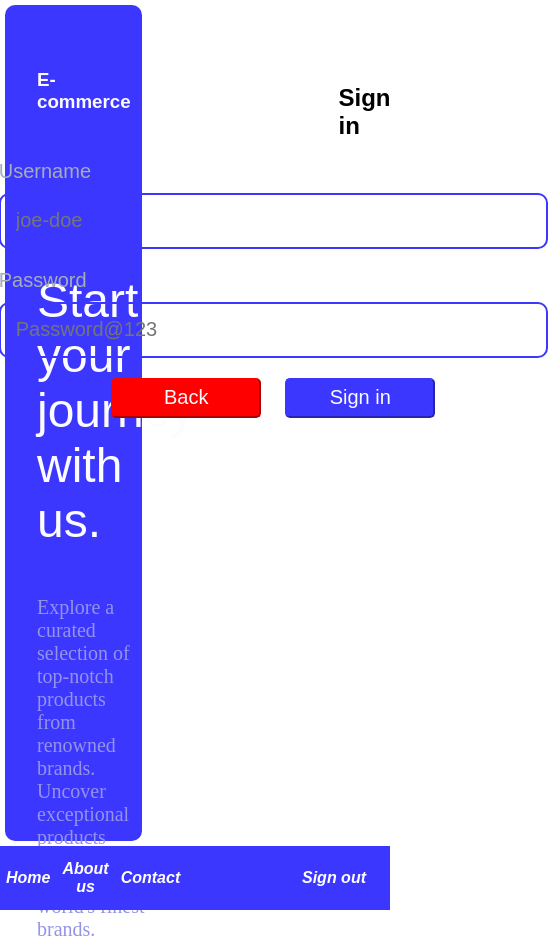
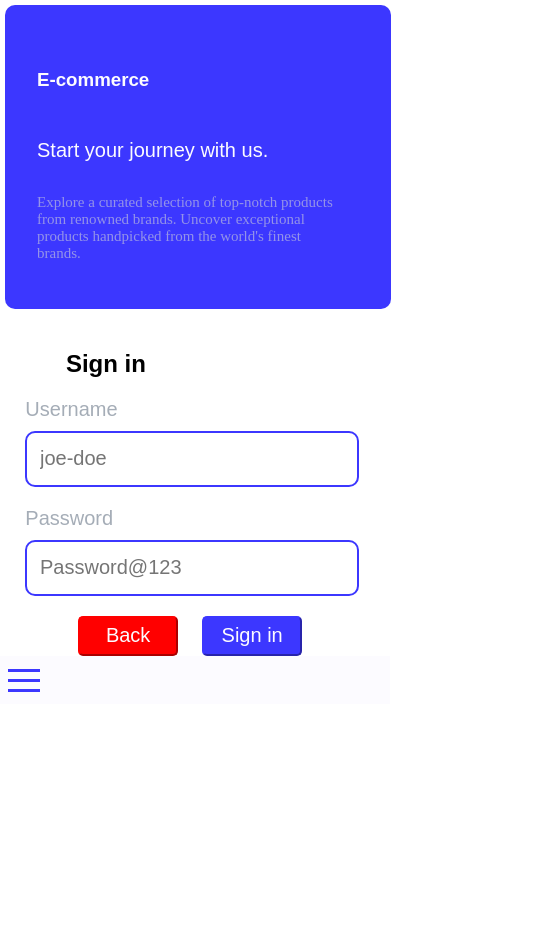
Before and after one commit to imadsaad12/IBH_Ecommerce, a React (Create React App) app: page / in a window 390 px wide. Shown: the whole page, 548 px wide, since content can reach past the window. After the commit the page ends 844 px from the top, so only its background shows below. Built offline with nearby package versions, Linux system fonts and the light colour scheme.

Commit message:
responsive design

```diff
--- a/package.json
+++ b/package.json
@@ -8,6 +8,7 @@
     "@testing-library/react": "^13.4.0",
     "@testing-library/user-event": "^13.5.0",
     "axios": "^1.4.0",
+    "hamburger-react": "^2.5.0",
     "loadash": "^1.0.0",
     "lodash": "^4.17.21",
     "react": "^18.2.0",
@@ -29,7 +30,7 @@
     "build": "react-scripts build",
     "test": "react-scripts test --transformIgnorePatterns \"node_modules/(?!axios)/\"",
     "eject": "react-scripts eject",
-    "lint":"npx eslint --fix src"
+    "lint": "npx eslint --fix src"
   },
   "eslintConfig": {
     "extends": [
--- a/src/components/Button/styles.js
+++ b/src/components/Button/styles.js
@@ -9,4 +9,7 @@ export const CustomizedButton = styled.button`
   color: ${(props) => props.theme.colors.primaryWhite};
   font-family: ${(props) => props.theme.fontFamily.regular};
   font-size: ${(props) => props.theme.fontSizes.regular}px;
+  @media (max-width: ${(props) => props.theme.breakpoints.md}){
+    width: 100px;
+  }
 `;
--- a/src/components/SpinnerLoading/styles.js
+++ b/src/components/SpinnerLoading/styles.js
@@ -7,4 +7,8 @@ export const Container = styled.div`
   transform: translateY(-50%);
   display: flex;
   align-items: center;
+  @media (max-width: ${(props) => props.theme.breakpoints.md}) and (max-height: ${(props) => props.theme.breakpoints.lg}){
+    margin-top: 50%;
+    margin-right: 10%;
+  }
 `;
--- a/src/components/inputField/styles.js
+++ b/src/components/inputField/styles.js
@@ -10,12 +10,19 @@ export const Input = styled.input`
   background-color: transparent;
   width: 300px;
   height: 50px;
+  padding-right: 50%;
   margin-top: 10px;
   border-radius: 10px;
   border: 2px solid ${(props) => props.theme.colors.primaryBlue};
   font-size: ${(props) => props.theme.fontSizes.regular}px;
-  padding-left: 15px;
+  padding-left: 5%;
   font-family: ${(props) => props.theme.fontFamily.regular};
+  @media (min-width: ${(props) => props.theme.breakpoints.lg}) and (max-width: ${(props) => props.theme.breakpoints.blg}) {
+    width: 90% !important;
+  }
+  @media (max-width: ${(props) => props.theme.breakpoints.lg}){
+    width: 75% !important;
+  }
 `;
 export const Label = styled.label`
   font-family: ${(props) => props.theme.fontFamily.regular};
--- a/src/components/layout/bar/index.jsx
+++ b/src/components/layout/bar/index.jsx
@@ -1,24 +1,45 @@
-import React from 'react';
-import { Container, LeftContainer, MenuItem } from './styles';
+import React, { useState } from 'react';
+import { Container, LeftContainer, MenuItem, HamburgerIcon } from './styles';
 import { useNavigate } from 'react-router-dom';
 import { ABOUT_US, CONTACT, HOME, SIGN_OUT } from '../../../global/strings';
 import { removeToken } from '../../../utils/authentication';
+import Hamburger from 'hamburger-react';
 
 export default function Bar() {
   const navigate = useNavigate();
+  const [isMenuOpen, setMenuOpen] = useState(false);
 
   const handleSignOut = () => {
     removeToken();
     navigate('/');
   };
+
   return (
-    <Container>
+    <Container isMenuOpen={isMenuOpen}>
       <LeftContainer>
-        <MenuItem onClick={() => navigate('/')}>{HOME}</MenuItem>
-        <MenuItem onClick={() => navigate('/about-us')}>{ABOUT_US}</MenuItem>
-        <MenuItem onClick={() => navigate('/contact')}>{CONTACT}</MenuItem>
+        <HamburgerIcon isMenuOpen={isMenuOpen}>
+          <Hamburger toggled={isMenuOpen} toggle={setMenuOpen} />
+        </HamburgerIcon>
+        <MenuItem onClick={() => navigate('/')} isMenuOpen={isMenuOpen}>
+          {HOME}
+        </MenuItem>
+        <MenuItem onClick={() => navigate('/about-us')} isMenuOpen={isMenuOpen}>
+          {ABOUT_US}
+        </MenuItem>
+        <MenuItem onClick={() => navigate('/contact')} isMenuOpen={isMenuOpen}>
+          {CONTACT}
+        </MenuItem>
+        {isMenuOpen && (
+          <MenuItem onClick={handleSignOut} isMenuOpen={isMenuOpen}>
+            {SIGN_OUT}
+          </MenuItem>
+        )}
       </LeftContainer>
-      <MenuItem onClick={handleSignOut}>{SIGN_OUT}</MenuItem>
+      {!isMenuOpen && (
+        <MenuItem onClick={handleSignOut} isMenuOpen={isMenuOpen}>
+          {SIGN_OUT}
+        </MenuItem>
+      )}
     </Container>
   );
 }
--- a/src/components/layout/bar/styles.js
+++ b/src/components/layout/bar/styles.js
@@ -8,6 +8,12 @@ export const Container = styled.div`
   background-color: ${(props) => props.theme.colors.primaryBlue};
   justify-content: space-between;
   align-items: center;
+  @media (max-width: ${(props) => props.theme.breakpoints.lg}) {
+    background-color: ${({ isMenuOpen, theme }) =>
+    isMenuOpen ? theme.colors.primaryBlue : theme.colors.primaryWhite};
+    height: ${({ isMenuOpen }) => isMenuOpen ? '100vh' : 'auto'};
+  }
+
 `;
 
 export const MenuItem = styled.button`
@@ -23,6 +29,15 @@ export const MenuItem = styled.button`
   &:hover {
     color: ${(props) => props.theme.colors.secondaryBlue};
   }
+  @media (max-width: ${(props) => props.theme.breakpoints.blg}) and (min-width: ${(props) => props.theme.breakpoints.lg}) {
+    font-size: 14px;
+  }
+  @media (max-width: ${(props) => props.theme.breakpoints.lg}) {
+    display: ${({ isMenuOpen }) => isMenuOpen ? 'block' : 'none'};
+    align-self: center;
+    font-size: 23px;
+    height: 8rem;
+  }
 `;
 
 export const LeftContainer = styled.div`
@@ -30,4 +45,19 @@ export const LeftContainer = styled.div`
   display: flex;
   flex-direction: row;
   justify-content: space-around;
+  @media (max-width: ${(props) => props.theme.breakpoints.lg}) {
+    flex-direction: column;
+    width: 100%;
+  }
 `;
+
+export const HamburgerIcon = styled.div`
+  display: none;
+  color: ${(props) => props.theme.colors.primaryBlue};
+
+  @media (max-width: ${(props) => props.theme.breakpoints.lg}) {
+    display: block;
+    color: ${({ isMenuOpen, theme }) =>
+    isMenuOpen ? theme.colors.primaryWhite : theme.colors.primaryBlue};
+  }
+`;
--- a/src/pages/sign-in/form/index.jsx
+++ b/src/pages/sign-in/form/index.jsx
@@ -41,14 +41,14 @@ export default function Form() {
               name="userName"
               placeHolder="joe-doe"
               label="Username"
-              style={{ width: '33rem' }}
+              style={{ width: '100%' }}
               register={register}
             />
             <InputField
               name="password"
               placeHolder="Password@123"
               label="Password"
-              style={{ width: '33rem' }}
+              style={{ width: '100%' }}
               register={register}
               type="password"
             />
--- a/src/pages/sign-up/form/index.jsx
+++ b/src/pages/sign-up/form/index.jsx
@@ -1,5 +1,5 @@
 import React from 'react';
-import { Container, Description, FieldsWrapper, Header } from './styles';
+import { Container, Description, Header } from './styles';
 import InputField from '../../../components/inputField';
 import { HAVE_ACCOUNT, SIGNUP, SIGN_IN } from '../../../global/strings';
 import { useForm } from 'react-hook-form';
@@ -40,37 +40,41 @@ export default function Form() {
           </Description>
 
           <Container>
-            <FieldsWrapper>
+            {/* <FieldsWrapper> */}
             <InputField
               name="firstName"
               placeHolder="joe"
               label="First name"
-                style={{ width: '15rem' }}
+              style={{ width: '100%', paddingRight: '50%' }}
               register={register}
             />
             <InputField
               name="lastName"
               placeHolder="doe"
               label="Last name"
-                style={{ width: '15rem' }}
+              style={{ width: '100%', paddingRight: '50%' }}
               register={register}
             />
-            </FieldsWrapper>
+            {/* </FieldsWrapper> */}
             <InputField
               name="userName"
               placeHolder="joe-doe"
               label="Username"
-              style={{ width: '33rem' }}
+              style={{ width: '100%', paddingRight: '50%' }}
               register={register}
             />
             <InputField
               name="password"
               placeHolder="Password@123"
               label="Password"
-              style={{ width: '33rem' }}
+              style={{ width: '100%', paddingRight: '50%' }}
               register={register}
             />
-            <Button text="Submit" onClick={handleOnClick} />
+            <Button
+              text="Submit"
+              onClick={handleOnClick}
+              style={{ marginLeft: '15%' }}
+            />
           </Container>
         </>
       )}
--- a/src/pages/sign-up/form/styles.js
+++ b/src/pages/sign-up/form/styles.js
@@ -6,15 +6,19 @@ export const Container = styled.div`
   align-items: center;
   flex-direction: column;
   gap: 20px;
+  margin-left: -10%;
+  @media (max-width: ${(props) => props.theme.breakpoints.md}){
+    margin-left: 10%;
+  }
 `;
 
 export const Header = styled.h2`
   font-family: ${(props) => props.theme.fontFamily.regular};
-  margin-left: 12rem;
+  margin-left: 26%;
 `;
 
 export const Description = styled.h5`
-  margin-left: 12rem;
+  margin-left: 26%;
   font-family: ${(props) => props.theme.fontFamily.regular};
 `;
 
@@ -22,6 +26,10 @@ export const FieldsWrapper = styled.div`
   display: flex;
   flex-direction: row;
   gap: 1.5rem;
+  margin-left: 17%;
+  @media (max-width: ${(props) => props.theme.breakpoints.md}){
+    margin-left: 30%;
+  }
 `;
 
 export const SignInStyle = styled.button`
--- a/src/pages/sign-up/styles.js
+++ b/src/pages/sign-up/styles.js
@@ -4,6 +4,9 @@ export const Container = styled.div`
   width: 100%;
   display: flex;
   flex-direction: row;
+  @media (max-width: ${(props) => props.theme.breakpoints.md}){
+    flex-direction: column;
+  }
 `;
 
 export const LeftContainer = styled.div`
@@ -12,6 +15,14 @@ export const LeftContainer = styled.div`
   border-radius: 10px;
   background-color: ${(props) => props.theme.colors.primaryBlue};
   height: 99vh;
+  @media (max-width: ${(props) => props.theme.breakpoints.md}){
+    width: 99%;
+    height: 50vh;
+  }
+  @media (max-width: ${(props) => props.theme.breakpoints.md}) and (min-height: ${(props) => props.theme.breakpoints.lg}){
+    width: 99%;
+    height: 36vh;
+  }
 `;
 
 export const Header = styled.h3`
@@ -28,6 +39,16 @@ export const Title = styled.p`
   font-size: ${(props) => props.theme.fontSizes.h1}px;
   font-family: ${(props) => props.theme.fontFamily.regular};
   color: ${(props) => props.theme.colors.primaryWhite};
+  @media (min-width: ${(props) => props.theme.breakpoints.lg}) and (max-width: ${(props) => props.theme.breakpoints.blg}) {
+    font-size: ${(props) => props.theme.fontSizes.big}px;
+  }
+  @media (min-width: ${(props) => props.theme.breakpoints.md}) and (max-width: ${(props) => props.theme.breakpoints.lg}) {
+    font-size: ${(props) => props.theme.fontSizes.regular}px;
+  }
+  @media (max-width: ${(props) => props.theme.breakpoints.md}){
+    font-size: ${(props) => props.theme.fontSizes.regular}px;
+    margin-top: 3rem;
+  }
 `;
 
 export const Description = styled.p`
@@ -36,10 +57,20 @@ export const Description = styled.p`
   width: 80%;
   font-size: ${(props) => props.theme.fontSizes.regular}px;
   color: ${(props) => props.theme.colors.secondaryBlue};
+  @media (max-width: ${(props) => props.theme.breakpoints.lg}) {
+    font-size: 15px;
+  }
+  @media (min-width: ${(props) => props.theme.breakpoints.md}) and (max-width: ${(props) => props.theme.breakpoints.lg}) {
+    font-size: ${(props) => props.theme.fontSizes.small}px;
+  }
+
 `;
 
 export const RightContainer = styled.div`
   width: 65%;
   justify-self: center;
   margin-top: 4rem;
+  @media (max-width: ${(props) => props.theme.breakpoints.lg}) {
+    margin-top: 1rem;
+  }
 `;
--- a/src/styles/theme.js
+++ b/src/styles/theme.js
@@ -16,6 +16,12 @@ const theme = {
   fontFamily: {
     regular: 'Arial, Helvetica, sans-serif',
   },
+  breakpoints: {
+    sm: '0px', // Small screens (0 - 575px)
+    md: '576px', // Medium screens (576 - 729px)
+    lg: '730px', // Large screens (730px - 991 )
+    blg: '992px', // Big large screens (992px and above)
+  },
 };
 
 export default theme;
```
Also changed, not shown: 1 other file (tests, documents, lock files or other folders). Lines whose indentation alone changed are shown as unchanged.
